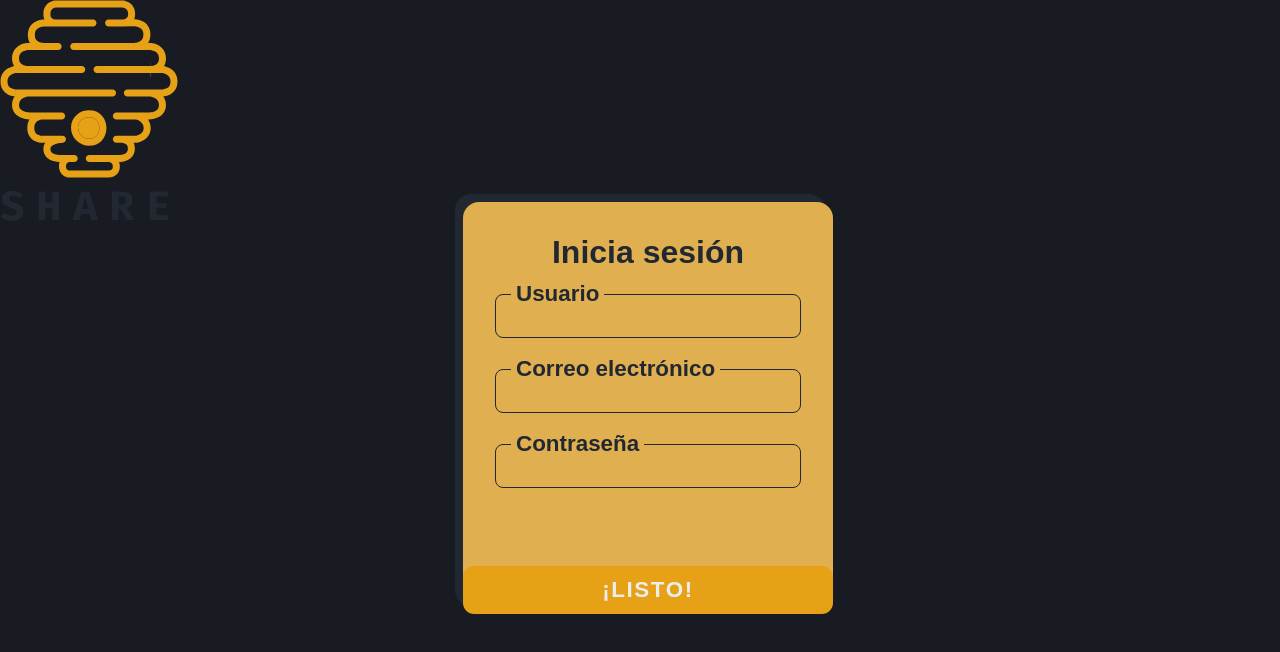
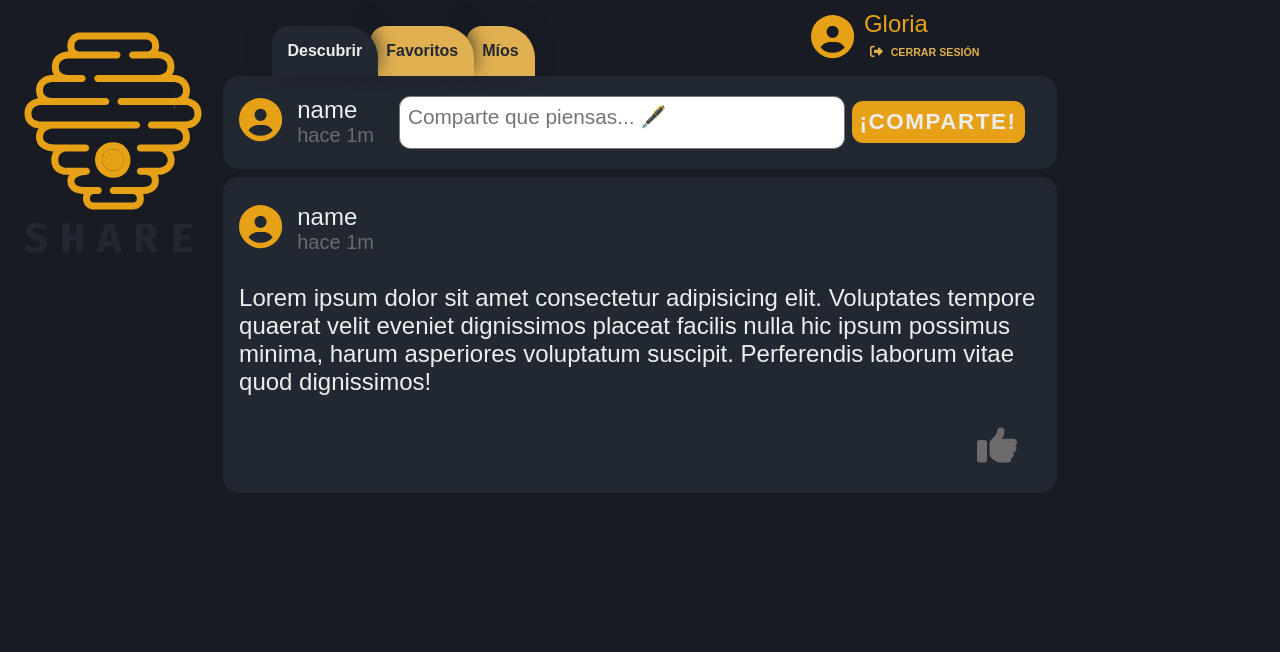
Before and after one commit to Aderauwu04/Share, a React (Vite) app: page / in a window 1280 px wide. Shown: the top 652 px of the page. Built offline with nearby package versions, Linux system fonts and the light colour scheme.

Commit message:
Agregadas clases y funciones de estilos

```diff
--- a/src/App.jsx
+++ b/src/App.jsx
@@ -4,7 +4,7 @@ import TweetCard from "./components/TweetCard"
 import Log from "./components/Log"
 import './fontawesome';
 
-let sesion = true;
+let sesion = false;
 function Logo() {
   return (
     <div className="logo-fixed">
--- a/src/assets/__customClass.scss
+++ b/src/assets/__customClass.scss
@@ -27,7 +27,7 @@
   color: $primario;
 }
 // Buttons
-[class*="btn"] {
+.btn {
   background-color: transparent;
   border: 0 solid;
   border-radius: .7rem;
@@ -37,6 +37,7 @@
   padding: .5rem;
   margin: .5rem;
   text-transform: uppercase;
+  cursor: pointer;
 
   &.primary {
     background-color: $primario;
@@ -51,15 +52,18 @@
     }
   }
   &.outline {
-    border: 2px solid $terciario;
+    margin: 0;
+    padding: .4rem 1rem;
   }
   &.like {
     margin: 0 1rem;
     color: $gris-muted;
     font-size: 2.5rem;
+    &:hover {
+      color: $terciario;
+    }
   }
   &.text-link {
-    cursor: pointer;
     text-decoration: underline;
     padding: 1rem;
   }
@@ -77,11 +81,13 @@
 }
 // Tweet Cards
 .tweet-card {
+  align-items: flex-start;
   background-color: $secundario;
   color: $fuente-color;
   border-radius: 1rem;
   margin: .5rem;
   padding: 1rem;
+  font-size: 1.5rem;
   header {
     color: $fuente-color !important;
     align-items: center;
@@ -103,7 +109,8 @@
   border-radius: .7rem;
   font-size: 1.3rem;
   height: 3.3rem;
-  min-height: 3.3rem;
+  width: 100%;
+  resize: none;
   padding: .5rem;
 }
   // Inputs
--- a/src/assets/__general.scss
+++ b/src/assets/__general.scss
@@ -127,6 +127,11 @@ $unit: 'px';
     flex-direction: column;
   }
 }
+.align-items- {
+  &center {
+    align-items: center;
+  }
+}
 // Columnas (Col-)
 @mixin col() {
   $i: 1;
@@ -168,7 +173,6 @@ $unit: 'px';
     }
   }
 }
-
 // z-index
 @mixin z-index($className) {
   $index: 0;
--- a/src/assets/__icons.scss
+++ b/src/assets/__icons.scss
@@ -1,5 +1,7 @@
 .logo-fixed {
+  left: 1.5rem;
   position: fixed;
+  top: 2rem;
   width: fit-content;
 }
 .logo-fixed p {
@@ -14,5 +16,5 @@
 }
 .user-icon {
   color: $primario;
-  font-size: 3.5rem;
+  font-size: 2.7rem;
 }
--- a/src/components/Navbar.jsx
+++ b/src/components/Navbar.jsx
@@ -33,14 +33,14 @@ export default function Navbar() {
             )
           }) }
         </ul>
-        <div className="user-log py-2">
+        <div className="user-log d-flex align-items-center py-2">
           <i className="user-icon">
             <FontAwesomeIcon icon="fa-solid fa-circle-user" />
           </i>
-          <div className="d-inline-block p-2">
-            <p>Gloria</p>
+          <div>
+            <p className="d-inline-block px-2">Gloria</p>
             <button
-              className="btn outline"
+              className="btn outline d-block"
             >
               <FontAwesomeIcon icon="fa-solid fa-right-from-bracket" />
               <small className="px-1"> Cerrar sesión</small>
--- a/src/components/TweetCard.jsx
+++ b/src/components/TweetCard.jsx
@@ -1,6 +1,16 @@
 import { FontAwesomeIcon } from "@fortawesome/react-fontawesome"
 
 function NewTweet() {
+  function textareaHeight(textarea){
+    if(textarea) {
+      console.log(`${textarea.scrollHeight}px`)
+      textarea.style.height = `${textarea.scrollHeight}px`
+    }
+  }
+  // const textarea = document.querySelector('.post-textarea')
+  // window.addEventListener("DOMContentLoaded", () => {
+  //   textarea.style.height = `${textarea.scrollHeight}px`
+  // })
   return (
     <>
       <div className="tweet-card create py-2">
@@ -14,16 +24,17 @@ function NewTweet() {
           </p>
         </header>
         <div className="col-available p-2">
-          <form action="" className="d-flex aling-items-center">
+          <form action="" className="d-flex align-items-center col-available">
             <textarea
-              className="post-textarea col-available"
+              className="post-textarea"
               name="newTweet"
               id="newTweet"
               cols="30"
               rows="10"
+              onFocus={textareaHeight(document.querySelector("textarea"))}
               placeholder="Comparte que piensas... 🖋️"
             ></textarea>
-            <button className="btn primary">¡Publicar!</button>
+            <button className="btn primary">¡Comparte!</button>
           </form>
         </div>
       </div>
```
